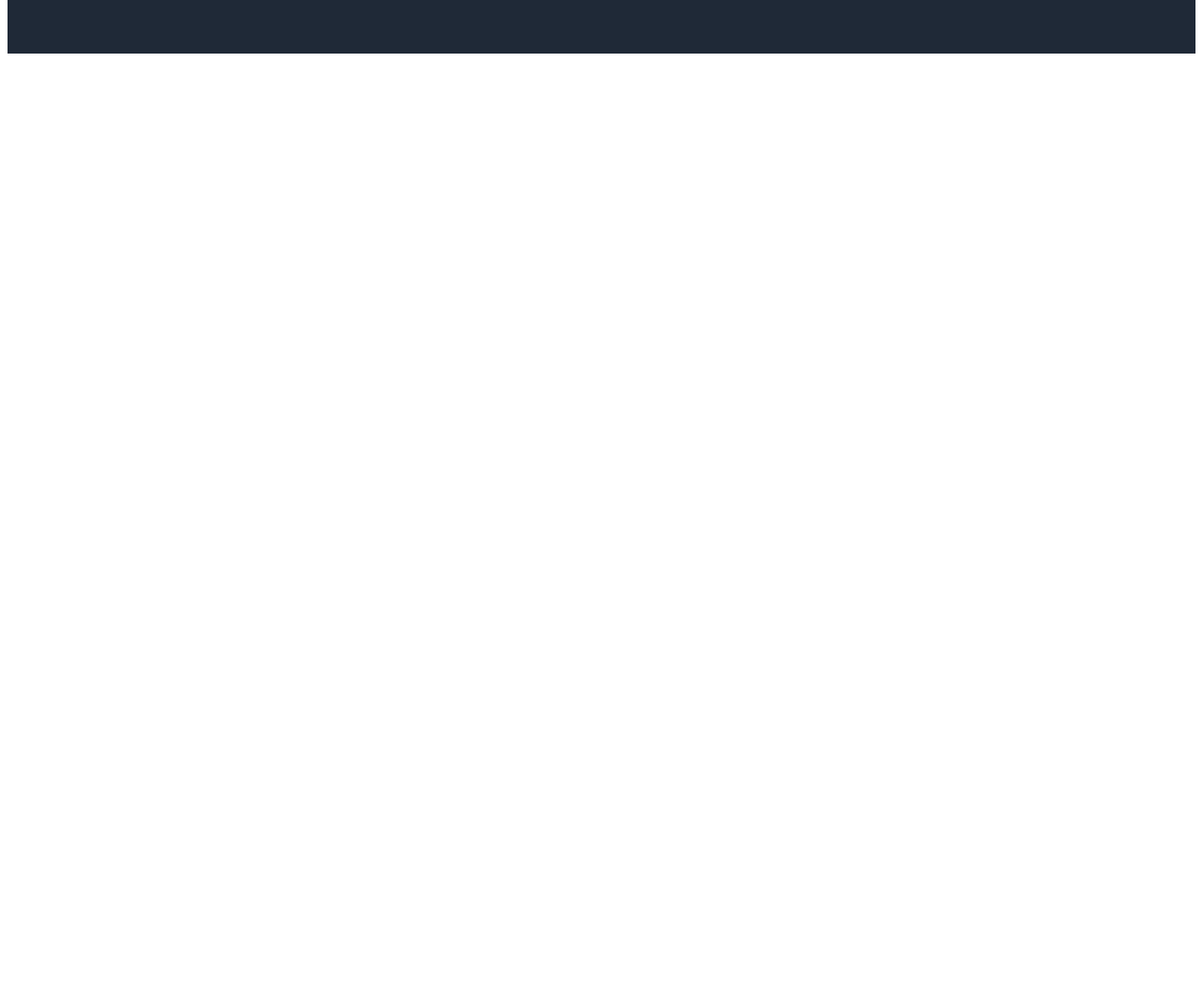
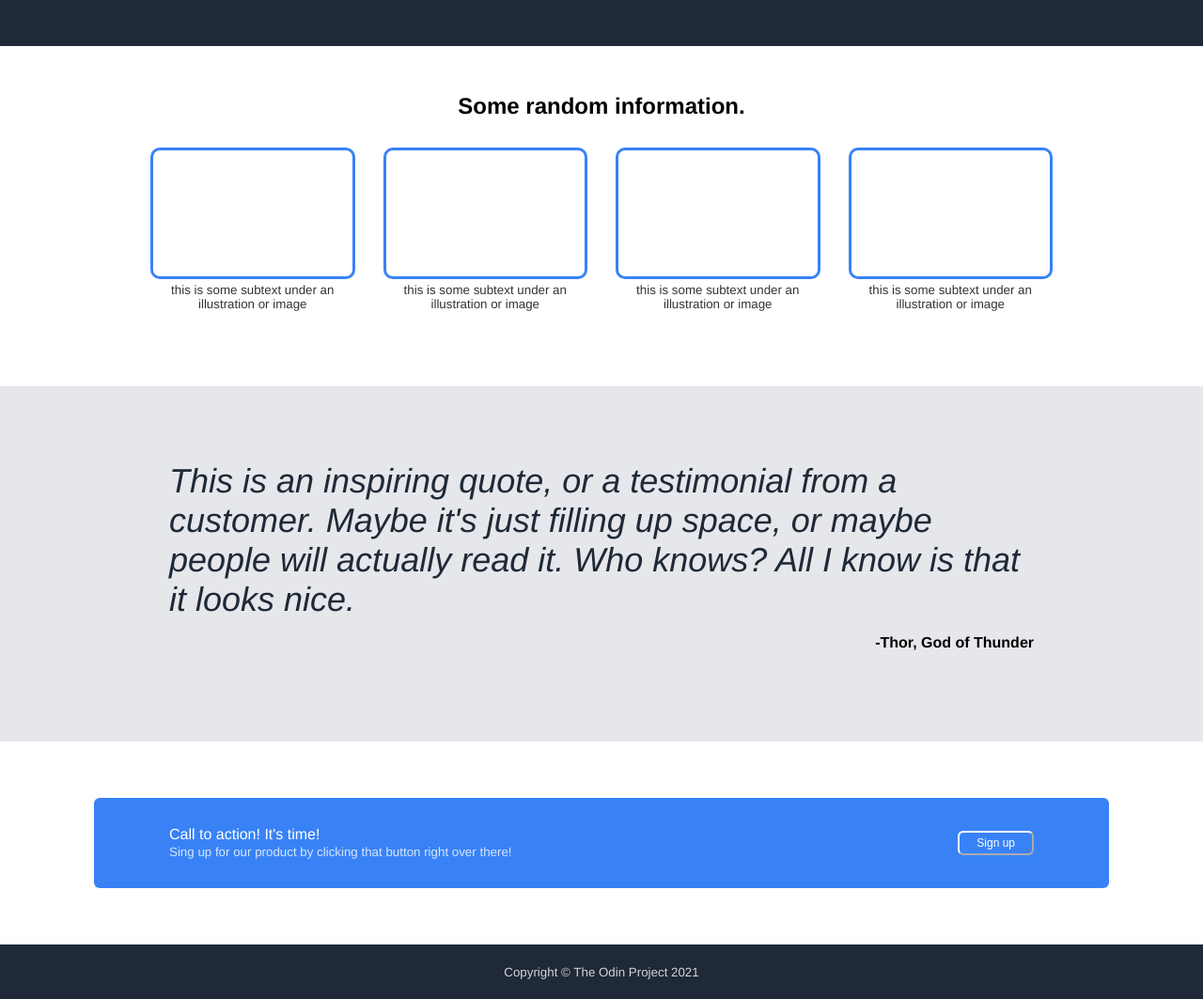
Before and after one commit to meowrhino/pdfs, a plain HTML site: page index.html in a window 1280 px wide. Shown: the part 290-1353 px from the top of the page at 94% size. Before the commit the page ends 800 px from the top, so only its background shows below. Drawn offline with Linux system fonts and the light colour scheme.

Commit message:
finished copying the reference images!!! (i think)

```diff
--- a/index.html
+++ b/index.html
@@ -21,7 +21,8 @@
     <div class="hero">
         <div class="hero-text">
             <h1>This website is awesome</h1>
-            <small>This website has some subtext that goes here under the main title. It's a smaller font and the color is lower contrast</small>
+            <small>This website has some subtext that goes here under the main title. It's a smaller font and the color
+                is lower contrast</small>
             <button>Sign up</button>
         </div>
         <div class="hero-image">
@@ -29,9 +30,56 @@
         </div>
     </div>
 
+    <div class="info">
+        <h2>Some random information.</h2>
+        <div class="bullets">
+            <div class="bullet">
+                <div class="square">
+                </div>
+                <small>this is some subtext under an illustration or image</small>
+            </div>
 
-    <div class="content"></div>
-    <div class="footer"></div>
+            <div class="bullet">
+                <div class="square">
+                </div>
+                <small>this is some subtext under an illustration or image</small>
+            </div>
+
+            <div class="bullet">
+                <div class="square">
+                </div>
+                <small>this is some subtext under an illustration or image</small>
+            </div>
+
+            <div class="bullet">
+                <div class="square">
+                </div>
+                <small>this is some subtext under an illustration or image</small>
+            </div>
+        </div>
+    </div>
+
+    <div class="quote">
+        <h2>This is an inspiring quote, or a testimonial from a customer. Maybe it's just filling up space, or maybe
+            people will actually read it. Who knows? All I know is that it looks nice.</h2>
+        <p class="quoteOrigin"><strong>-Thor, God of Thunder</strong></p>
+    </div>
+
+    <div class="add">
+        <div class="addText">
+            <p>Call to action! It's time!</p>
+            <small>Sing up for our product by clicking that button right over there!</small>
+        </div>
+        <div class="addButton">
+            <button>Sign up</button>
+        </div>
+    </div>
+
+    <div class="footer">
+        <small>
+            Copyright © The Odin Project 2021
+        </small>
+    </div>
 </body>
 
 </html>
--- a/style.css
+++ b/style.css
@@ -1,6 +1,10 @@
 html {
     box-sizing: border-box;
-    font-family: Arial, Helvetica, sans-serif;
+    font-family: Helvetica, sans-serif;
+}
+
+body {
+    margin: 0px;
 }
 
 *,
@@ -21,11 +25,17 @@ ul {
 }
 
 small {
-    color: #ddd;
+    font-size: smaller;
+    opacity: 0.8;
 }
 
 h1 {
     margin: 0px;
+}
+
+h2 {
+    text-align: center;
+    margin: 30px;
 }
 
 button {
@@ -34,7 +44,8 @@ button {
     border-color: #3882F6;
     padding: 4px 18px;
     color: white;
-    font-weight: 600;
+    font-weight: 400;
+    font-size: 12px;
 }
 
 .header {
@@ -44,7 +55,8 @@ button {
     padding: 0px 100px;
 }
 
-.header, .hero {
+.header,
+.hero {
     background-color: #1F2937;
     color: white;
 }
@@ -61,6 +73,7 @@ button {
     align-items: flex-start;
     gap: 10px;
 }
+
 .hero-image {
     background: #ffffff66;
     flex: 1 0 50%;
@@ -69,3 +82,76 @@ button {
     align-items: center;
     min-height: 160px;
 }
+
+.info {
+    padding: 20px 160px 80px 160px;
+}
+
+.bullets {
+    display: flex;
+    justify-content: space-between;
+    gap: 30px;
+}
+
+.bullets>* {
+    flex-grow: 1;
+    display: flex;
+    flex-direction: column;
+    gap: 4px;
+}
+
+.square {
+    min-height: 140px;
+    min-width: 100px;
+    border: 3px solid #3882F6;
+    border-radius: 10px;
+}
+
+.bullet small {
+    text-align: center;
+}
+
+.quote {
+    background-color: #E5E7EB;
+    padding: 80px 180px;
+}
+
+.quote h2 {
+    font-size: 36px;
+    font-style: italic;
+    font-weight: 100;
+    color: #1F2937;
+    text-align: left;
+    margin: 0;
+}
+
+.quoteOrigin {
+    text-align: right;
+}
+
+.add {
+    background-color: #3882F6;
+    color: white;
+    margin: 60px 100px;
+    border-radius: 6px;
+    padding: 30px 80px;
+
+    display: flex;
+    justify-content: space-between;
+    align-items: center;
+}
+
+.add p {
+    margin: 0;
+}
+
+.add button{
+    border-color: white;
+}
+
+.footer{
+    background-color: #1F2937;
+    padding: 20px;
+    color: white;
+    text-align: center;
+}
```
